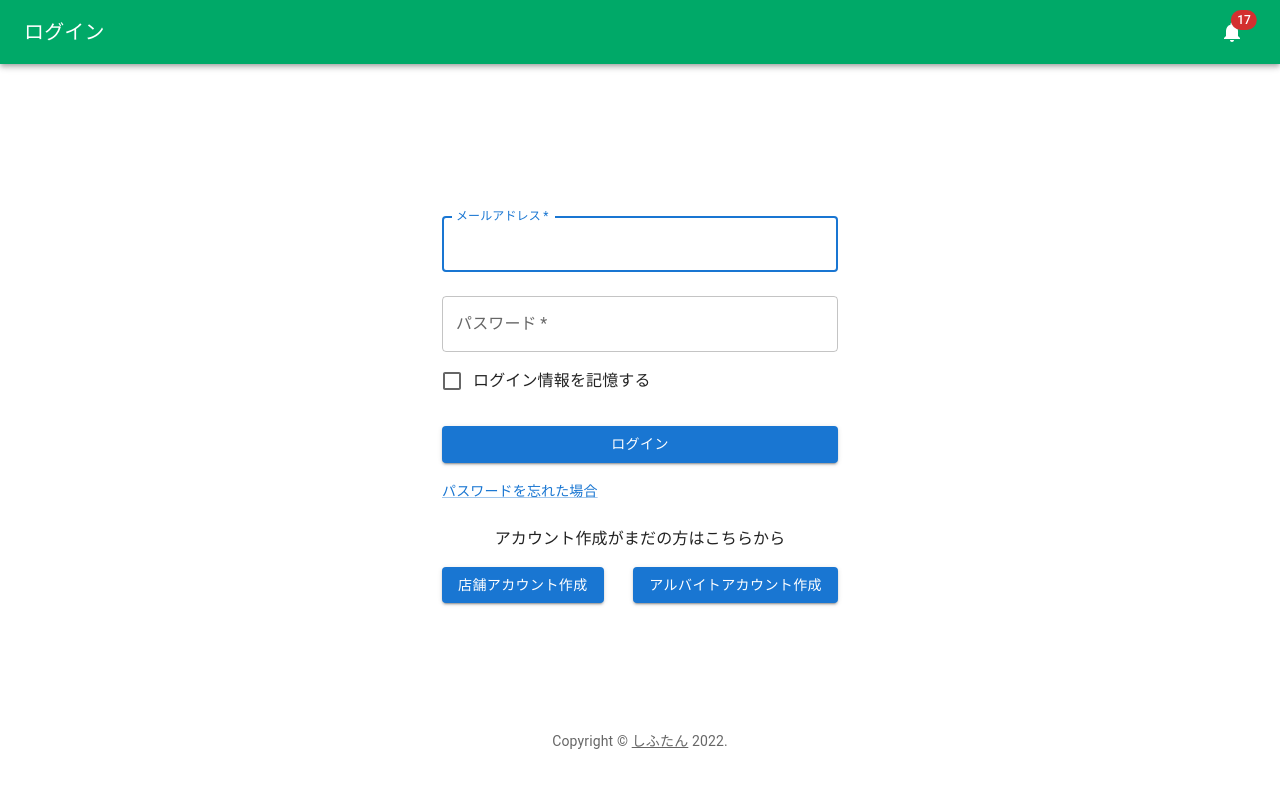
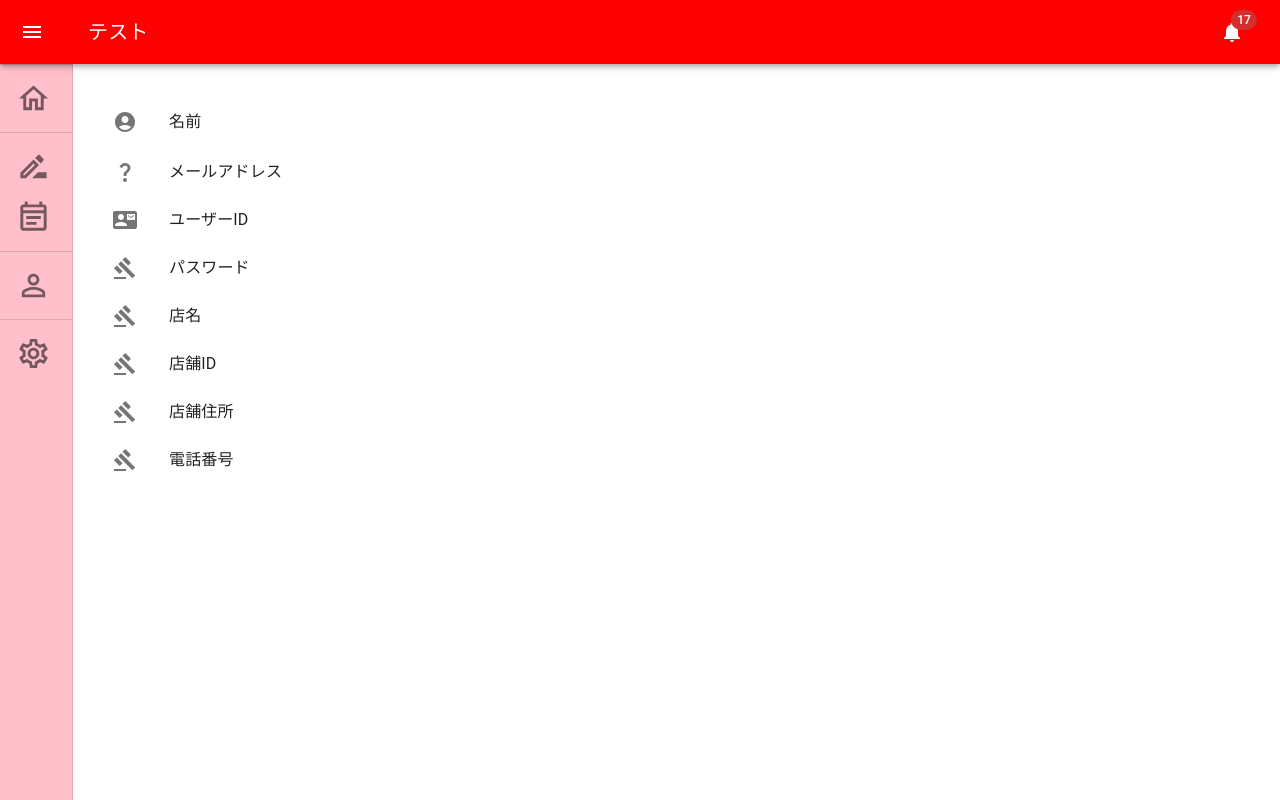
Before and after one commit to nineteen2021/shiftan-v2, a React (Create React App) app in the folder node/django_front/: page / in a window 1280 px wide. Built offline with nearby package versions, Linux system fonts and the light colour scheme.

Commit message:
設定画面を表示するために一時的に変更

```diff
--- a/node/django_front/src/App.js
+++ b/node/django_front/src/App.js
@@ -4,11 +4,13 @@ import SimpleNavbar from './components/SimpleNavbar';
 import NewAccount from './components/views/NewAccount'
 import SignUp from './components/RegisterStore';
 import Login from './components/views/Login';
+import Settings from './components/Settings';
+import AccountSettings from './components/AccountSettings';
 
 function App() {
   return (
     <>
-      <Login />
+      <MiniDrawer title="テスト" contents={<AccountSettings />} />
     </>
   );
 }
```
